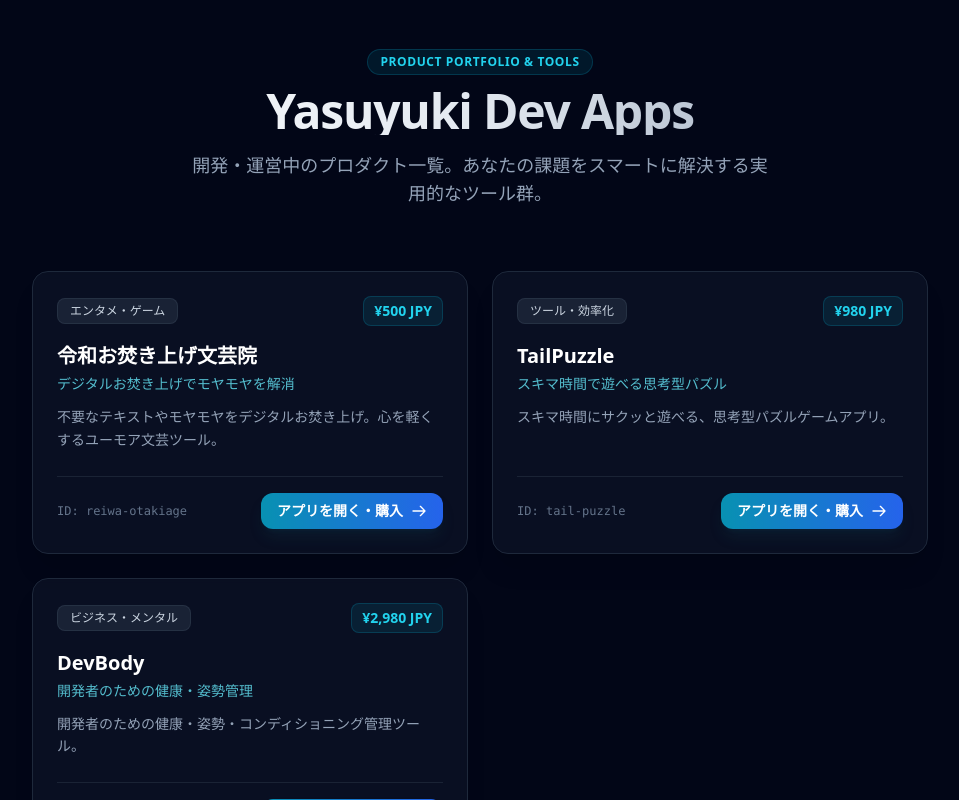
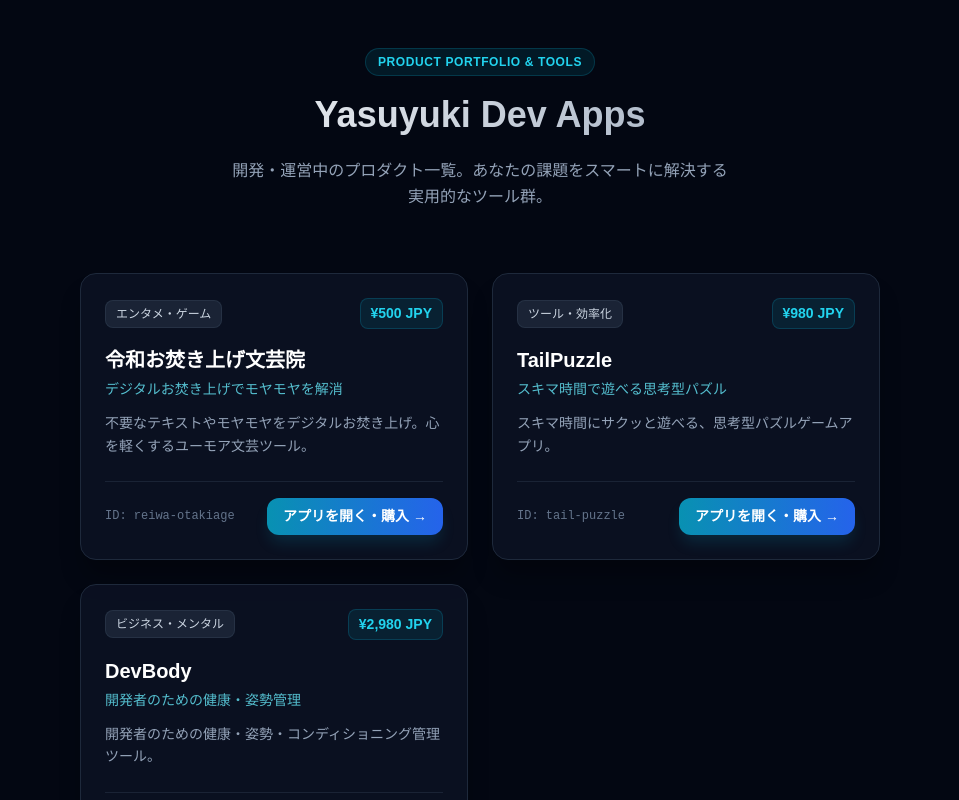
Before and after one commit to desrow9999-lang/app-portal, a Next.js app: page / in a window 1280 px wide. Shown: the top 800 px of the page, without its empty margins (160-1119 px from the left). Built offline with nearby package versions, Linux system fonts and the light colour scheme.

Commit message:
Refactor page layout with inline styles

```diff
--- a/app/page.tsx
+++ b/app/page.tsx
@@ -30,67 +30,68 @@ export default function Home() {
   ]
 
   return (
-    <main className="min-h-screen bg-slate-950 text-slate-100 px-4 py-12">
-      <div className="max-w-4xl mx-auto">
-        <header className="text-center mb-16">
-          <div className="inline-block mb-3 px-3 py-1 bg-cyan-500/10 border border-cyan-500/20 rounded-full text-cyan-400 text-xs font-semibold tracking-wider uppercase">
+    <main style={{ minHeight: '100vh', backgroundColor: '#030712', color: '#f9fafb', padding: '48px 16px', fontFamily: 'sans-serif' }}>
+      <div style={{ maxWidth: '800px', margin: '0 auto' }}>
+
+        {/* ヘッダーセクション */}
+        <header style={{ textAlign: 'center', marginBottom: '64px' }}>
+          <div style={{ display: 'inline-block', marginBottom: '12px', padding: '4px 12px', backgroundColor: 'rgba(6, 182, 212, 0.1)', border: '1px solid rgba(6, 182, 212, 0.2)', borderRadius: '9999px', color: '#22d3ee', fontSize: '12px', fontWeight: '600', textTransform: 'uppercase', letterSpacing: '0.05em' }}>
             Product Portfolio & Tools
           </div>
-          <h1 className="text-4xl sm:text-5xl font-extrabold tracking-tight mb-4 bg-gradient-to-r from-white via-slate-200 to-slate-400 bg-clip-text text-transparent">
+          <h1 style={{ fontSize: '36px', fontWeight: '800', marginBottom: '16px', background: 'linear-gradient(to right, #ffffff, #94a3b8)', WebkitBackgroundClip: 'text', WebkitTextFillColor: 'transparent' }}>
             Yasuyuki Dev Apps
           </h1>
-          <p className="text-slate-400 text-base sm:text-lg max-w-xl mx-auto leading-relaxed">
+          <p style={{ color: '#94a3b8', fontSize: '16px', maxWidth: '500px', margin: '0 auto', lineHeight: '1.6' }}>
             開発・運営中のプロダクト一覧。あなたの課題をスマートに解決する実用的なツール群。
           </p>
         </header>
 
-        <div className="grid grid-cols-1 md:grid-cols-2 gap-6">
+        {/* アプリ一覧グリッド */}
+        <div style={{ display: 'grid', gridTemplateColumns: 'repeat(auto-fit, minmax(280px, 1fr))', gap: '24px' }}>
           {apps.map((app) => (
             <div
               key={app.id}
-              className="group relative bg-slate-900/60 border border-slate-800 rounded-2xl p-6 hover:border-slate-700 transition-all duration-300 flex flex-col justify-between shadow-xl backdrop-blur-sm hover:shadow-cyan-500/5 hover:-translate-y-1"
+              style={{ backgroundColor: 'rgba(15, 23, 42, 0.6)', border: '1px solid #1e293b', borderRadius: '16px', padding: '24px', display: 'flex', flexDirection: 'column', justifyContent: 'space-between', boxShadow: '0 20px 25px -5px rgba(0, 0, 0, 0.3)' }}
             >
               <div>
-                <div className="flex items-center justify-between gap-2 mb-4">
-                  <span className="px-3 py-1 bg-slate-800/80 text-slate-300 text-xs font-medium rounded-lg border border-slate-700/50">
+                <div style={{ display: 'flex', alignItems: 'center', justifyContent: 'space-between', gap: '8px', marginBottom: '16px' }}>
+                  <span style={{ padding: '4px 10px', backgroundColor: 'rgba(30, 41, 59, 0.8)', color: '#cbd5e1', fontSize: '12px', fontWeight: '500', borderRadius: '8px', border: '1px solid rgba(51, 65, 85, 0.5)' }}>
                     {app.category}
                   </span>
-                  <span className="text-cyan-400 font-bold text-sm bg-cyan-500/10 px-2.5 py-1 rounded-lg border border-cyan-500/20">
+                  <span style={{ color: '#22d3ee', fontWeight: '700', fontSize: '14px', backgroundColor: 'rgba(6, 182, 212, 0.1)', padding: '4px 10px', borderRadius: '8px', border: '1px solid rgba(6, 182, 212, 0.2)' }}>
                     {app.price}
                   </span>
                 </div>
 
-                <h2 className="text-xl font-bold text-white mb-1 group-hover:text-cyan-400 transition-colors">
+                <h2 style={{ fontSize: '20px', fontWeight: '700', color: '#ffffff', marginBottom: '4px' }}>
                   {app.name}
                 </h2>
-                <p className="text-sm font-medium text-cyan-300/80 mb-3">
+                <p style={{ fontSize: '14px', fontWeight: '500', color: 'rgba(103, 232, 249, 0.8)', marginBottom: '12px' }}>
                   {app.tagline}
                 </p>
 
-                <p className="text-slate-400 text-sm leading-relaxed mb-6">
+                <p style={{ color: '#94a3b8', fontSize: '14px', lineHeight: '1.6', marginBottom: '24px' }}>
                   {app.description}
                 </p>
               </div>
 
-              <div className="pt-4 border-t border-slate-800/80 flex items-center justify-between">
-                <span className="text-xs text-slate-500 font-mono">ID: {app.id}</span>
+              <div style={{ paddingTop: '16px', borderTop: '1px solid rgba(30, 41, 59, 0.8)', display: 'flex', alignItems: 'center', justifyContent: 'space-between' }}>
+                <span style={{ fontSize: '12px', color: '#64748b', fontFamily: 'monospace' }}>ID: {app.id}</span>
                 <a
                   href={app.url}
                   target="_blank"
                   rel="noopener noreferrer"
-                  className="inline-flex items-center gap-2 px-4 py-2 bg-gradient-to-r from-cyan-600 to-blue-600 text-white text-sm font-semibold rounded-xl hover:from-cyan-500 hover:to-blue-500 transition-all shadow-lg shadow-cyan-900/20 active:scale-95"
+                  style={{ display: 'inline-flex', alignItems: 'center', gap: '8px', padding: '8px 16px', background: 'linear-gradient(to right, #0891b2, #2563eb)', color: '#ffffff', fontSize: '14px', fontWeight: '600', borderRadius: '12px', textDecoration: 'none', boxShadow: '0 10px 15px -3px rgba(8, 145, 178, 0.2)' }}
                 >
-                  アプリを開く・購入
-                  <svg className="w-4 h-4" fill="none" stroke="currentColor" viewBox="0 0 24 24">
-                    <path strokeLinecap="round" strokeLinejoin="round" strokeWidth="2" d="M14 5l7 7m0 0l-7 7m7-7H3" />
-                  </svg>
+                  アプリを開く・購入 →
                 </a>
               </div>
             </div>
           ))}
         </div>
 
-        <footer className="mt-20 text-center text-xs text-slate-600">
+        {/* フッター */}
+        <footer style={{ marginTop: '80px', textAlign: 'center', fontSize: '12px', color: '#475569' }}>
           &copy; 2026 Yasuyuki Dev Apps. All rights reserved.
         </footer>
       </div>
```
